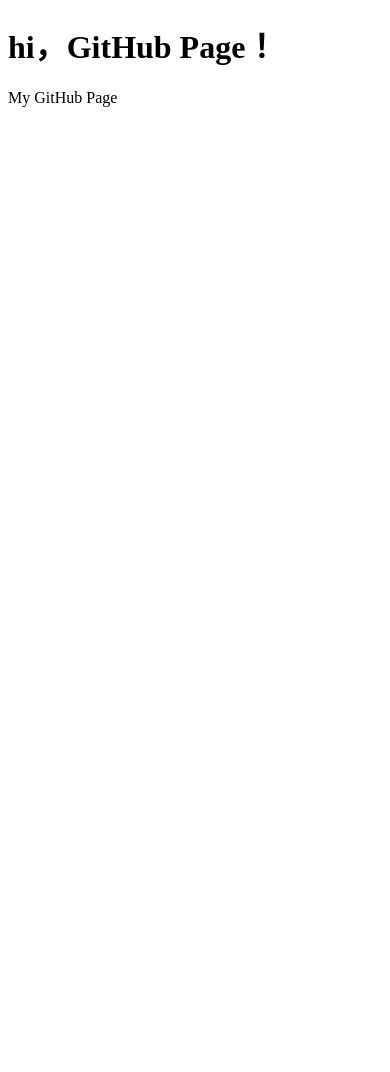
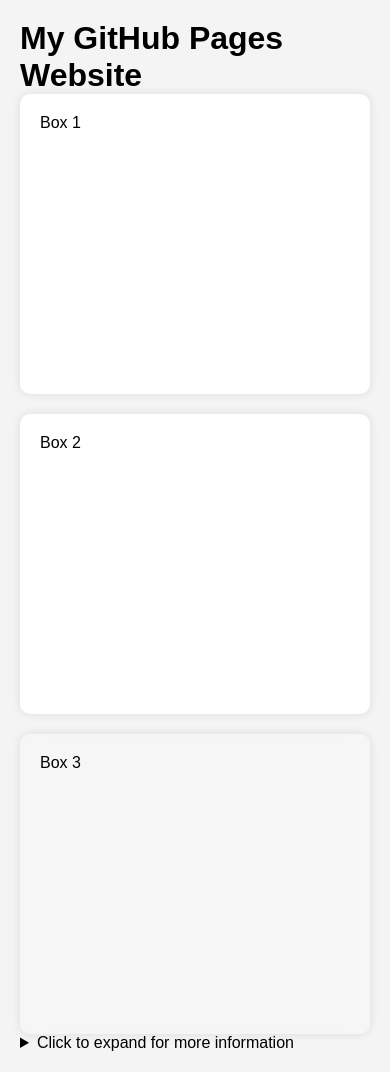
Before and after one commit to flash131307/cs5356-hw3, a plain HTML site: page index.html in a window 390 px wide. Before the commit the page ends 844 px from the top, so only its background shows below. Drawn offline with Linux system fonts and the light colour scheme; no server answers.

Commit message:
add css, js

```diff
--- a/index.html
+++ b/index.html
@@ -3,10 +3,83 @@
 <head>
     <meta charset="UTF-8">
     <meta name="viewport" content="width=device-width, initial-scale=1.0">
-    <title>My GitHub Page website</title>
+    <title>GitHub Pages Demo</title>
+    <style>
+        * {
+            margin: 0;
+            padding: 0;
+            box-sizing: border-box;
+        }
+
+        body {
+            font-family: Arial, sans-serif;
+            padding: 20px;
+            background-color: #f4f4f4;
+        }
+
+        /* Flexbox container for responsive layout */
+        .container {
+            display: flex;
+            flex-wrap: wrap;
+            justify-content: center;
+            gap: 20px;
+        }
+
+        .box {
+            flex: 1 1 300px;
+            max-width: 500px;
+            padding: 20px;
+            background: white;
+            border-radius: 10px;
+            box-shadow: 0 0 10px rgba(0, 0, 0, 0.1);
+        }
+
+        /* Glassmorphic effect using backdrop-filter */
+        .glass-effect {
+            background: rgba(255, 255, 255, 0.2);
+            backdrop-filter: blur(10px);
+            padding: 20px;
+            border-radius: 10px;
+        }
+
+        /* Responsive design for smaller screens */
+        @media (max-width: 768px) {
+            .container {
+                flex-direction: column;
+            }
+        }
+    </style>
 </head>
 <body>
-<h1>hi，GitHub Page！</h1>
-<p>My GitHub Page</p>
+
+<h1>My GitHub Pages Website</h1>
+
+<!-- Responsive layout using Flexbox -->
+<div class="container">
+    <div class="box">Box 1</div>
+    <div class="box">Box 2</div>
+    <div class="box glass-effect">Box 3</div>
+</div>
+
+<!-- New HTML element: <details> for collapsible content -->
+<details>
+    <summary>Click to expand for more information</summary>
+    <p>This is hidden content inside the `<details>` tag. It is useful for FAQs or expandable sections.</p>
+</details>
+
+    <!-- API Data Fetching -->
+    <div id="api-data" class="box glass-effect">Loading data...</div>
+
+    <script>
+        // Fetching data from JSONPlaceholder API
+        fetch('https://jsonplaceholder.typicode.com/posts/1')
+            .then(response => response.json())
+            .then(data => {
+                // Updating content dynamically
+                document.getElementById('api-data').innerHTML = `<h2>${data.title}</h2><p>${data.body}</p>`;
+            })
+            .catch(error => console.error('API request failed:', error));
+    </script>
+
 </body>
 </html>
```
